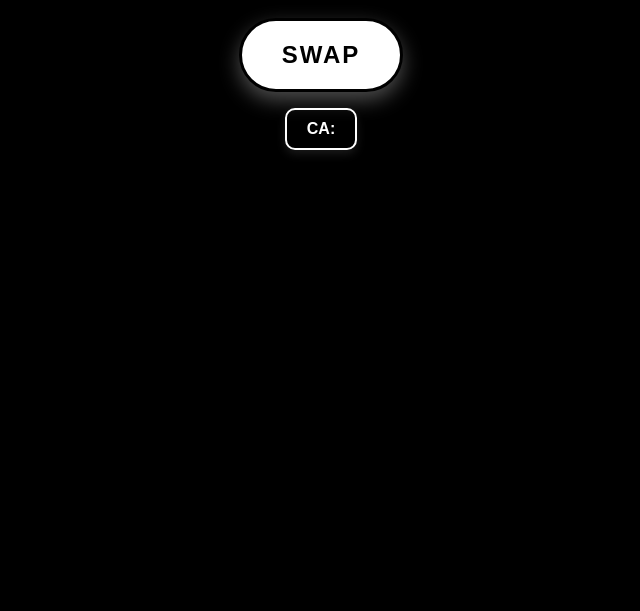
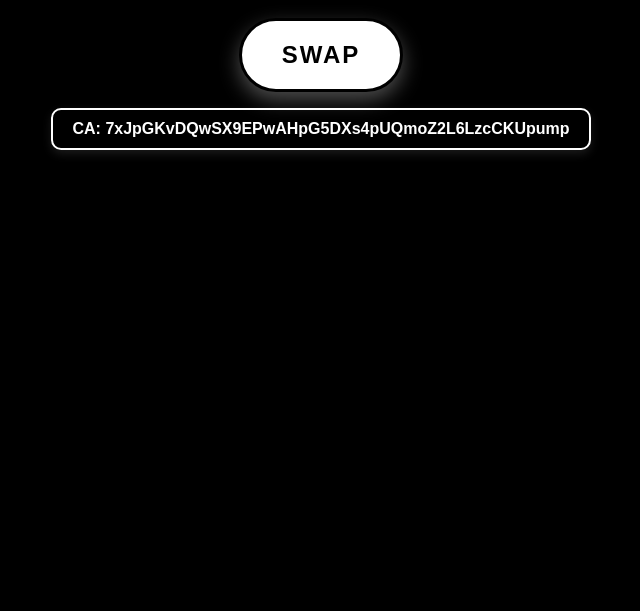
Before and after one commit to solanajrus/goatswap, a plain HTML site: page index.html in a window 1280 px wide. Shown: the part 237-848 px from the top of the page, without its empty margins (319-959 px from the left). Drawn offline with Linux system fonts and the light colour scheme.

Commit message:
Update index.html

```diff
--- a/index.html
+++ b/index.html
@@ -186,7 +186,7 @@
         </button>
 
         <div class="ca-box">
-            CA:
+            CA: 7xJpGKvDQwSX9EPwAHpG5DXs4pUQmoZ2L6LzcCKUpump
         </div>
 
         <div class="result-container" id="resultContainer">
```
